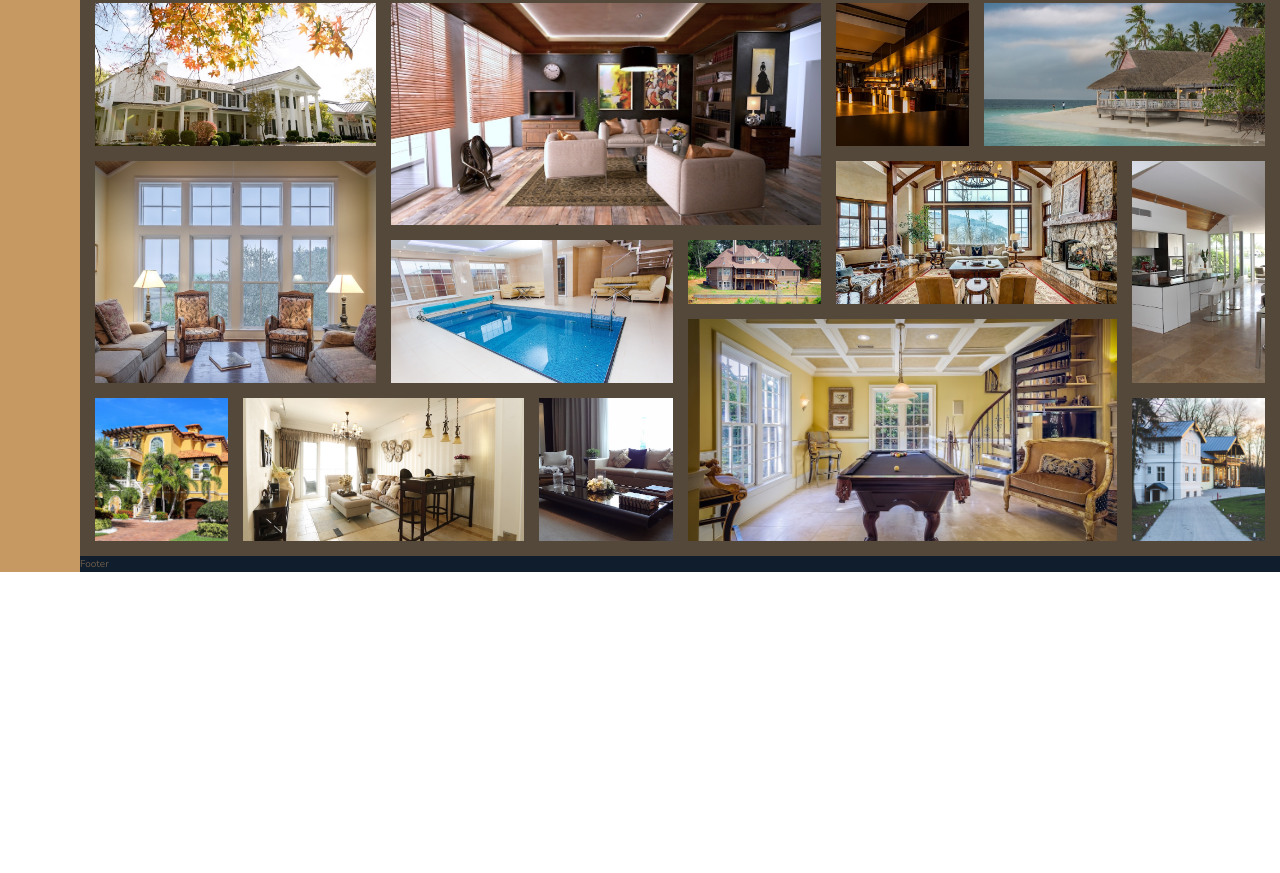
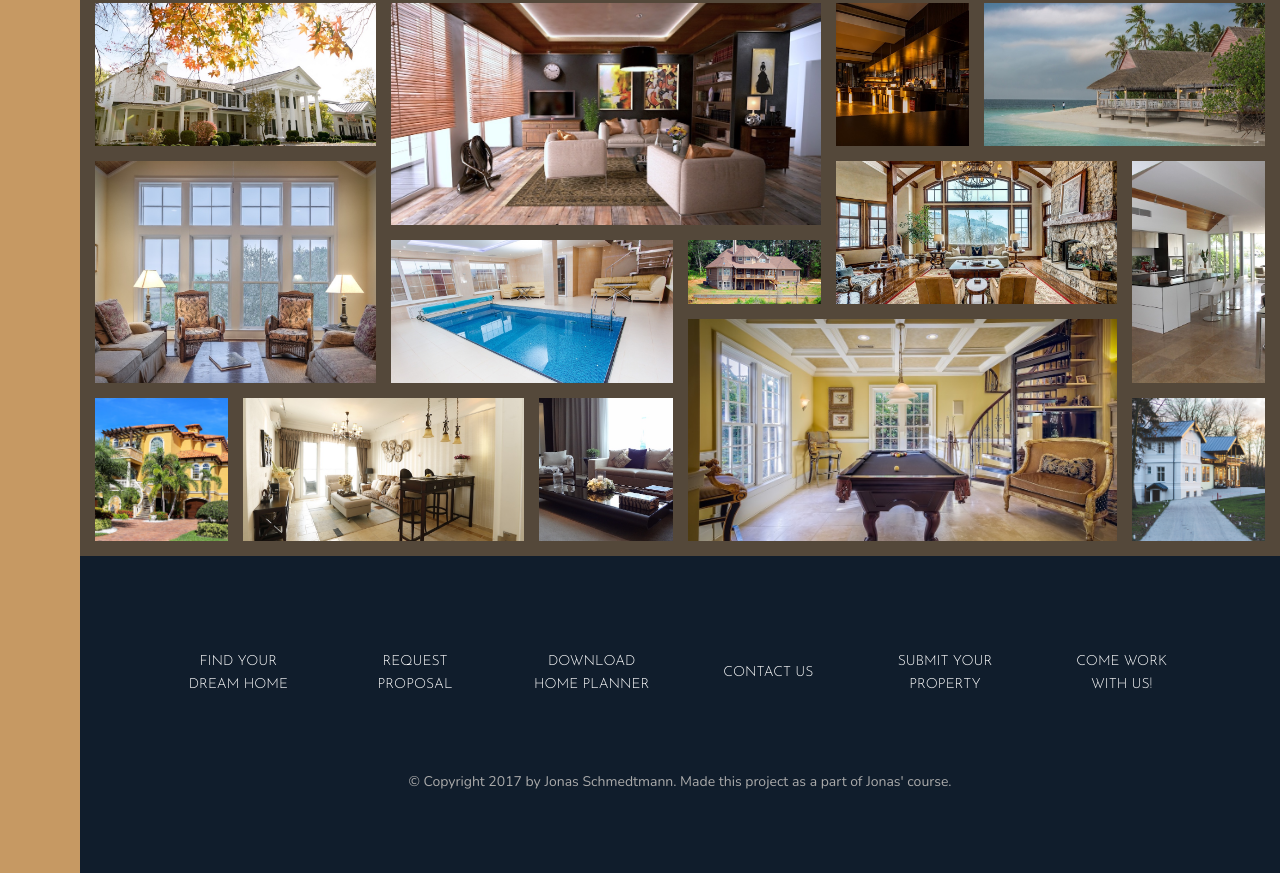
Before and after one commit to bijay-ps/nexter, a website: page index.html in a window 1280 px wide. Shown: the part 3104-3977 px from the top of the page. Before the commit the page ends 3676 px from the top, so only its background shows below. Drawn offline with nearby package versions, Linux system fonts and the light colour scheme.

Commit message:
Completed the footer section

```diff
--- a/index.html
+++ b/index.html
@@ -333,7 +333,17 @@
             </figure>
         </section>
         <footer class="footer">
-            Footer
+            <ul class="nav">
+                <li class="nav__item"><a href="#" class="nav__link">Find your dream home</a></li>
+                <li class="nav__item"><a href="#" class="nav__link">Request proposal</a></li>
+                <li class="nav__item"><a href="#" class="nav__link">Download home planner</a></li>
+                <li class="nav__item"><a href="#" class="nav__link">Contact us</a></li>
+                <li class="nav__item"><a href="#" class="nav__link">Submit your property</a></li>
+                <li class="nav__item"><a href="#" class="nav__link">Come work with us!</a></li>
+            </ul>
+            <p class="copyright">
+                &copy; Copyright 2017 by Jonas Schmedtmann. Made this project as a part of Jonas' course.
+            </p>
         </footer>
     </body>
 </html>
--- a/sass/_footer.scss
+++ b/sass/_footer.scss
@@ -1,4 +1,44 @@
 .footer {
   background-color: $color-secondary;
   grid-column: full-start / full-end;
+  padding: 8rem;
+
+  .nav {
+    list-style: none;
+
+    display: grid;
+    grid-template-columns: repeat(auto-fit, minmax(15rem, 1fr));
+    grid-gap: 2rem;
+    align-items: center;
+
+    &__link:link,
+    &__link:visited {
+      font-size: 1.4rem;
+      color: #fff;
+      text-decoration: none;
+      font-family: $font-display;
+      text-transform: uppercase;
+      text-align: center;
+      padding: 1.5rem;
+      display: block;
+      transition: all .2s;
+    }
+
+    &__link:hover,
+    &__link:active {
+      background-color: rgba(#fff, .05);
+      transform: translateY(-3px);
+    }
+  }
+
+  .copyright {
+    font-size: 1.4rem;
+    color: $color-grey-light-2;
+    margin-top: 6rem;
+    margin-left: auto;
+    margin-right: auto;
+    text-align: center;
+    width: 70%;
+  }
+
 }
```
Also changed, not shown: css/style.css.
